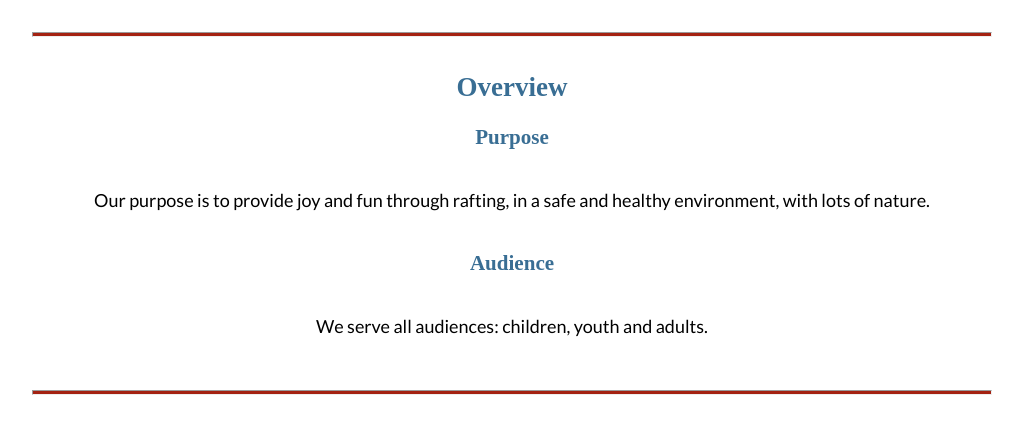
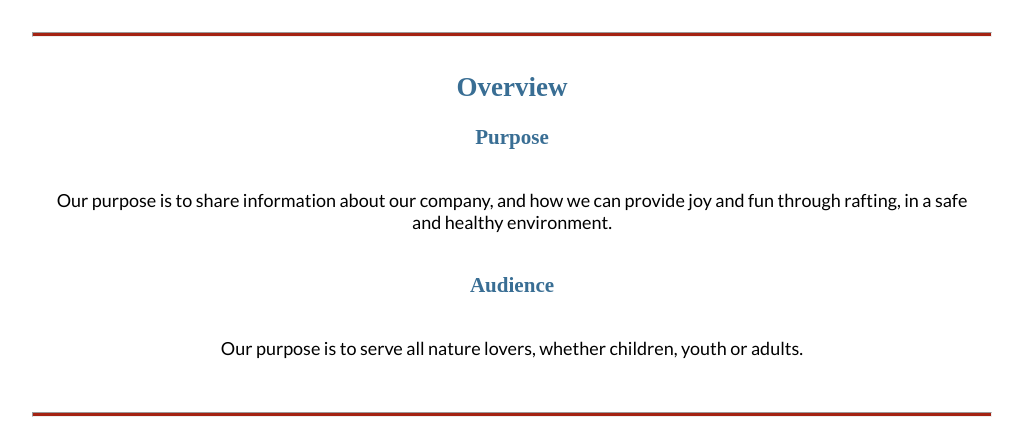
Before and after one commit to guirro/wdd130new, a plain HTML site: page wwr/site-plan-rafting.html in a window 1280 px wide. Shown: the part 308-735 px from the top of the page, without its empty margins (128-1151 px from the left). Drawn offline with Linux system fonts and the light colour scheme; a web font is replaced by a local one.

Commit message:
Nova página empresa rafting

```diff
--- a/wwr/site-plan-rafting.html
+++ b/wwr/site-plan-rafting.html
@@ -1,4 +1,3 @@
-
 <!DOCTYPE html>
 <html lang="en-us">
 
@@ -20,11 +19,12 @@
         <hr />
         <h2>Overview</h2>
         <h3>Purpose</h3>
-    <p>Our purpose is to provide joy and fun through rafting, in a safe and healthy environment, with lots of nature.</p>
+        <p>Our purpose is to share information about our company, and how we can provide joy and fun through rafting, in
+            a safe and healthy environment.</p>
         <!-- change this -->
 
         <h3>Audience</h3>
-    <p>We serve all audiences: children, youth and adults.</p>
+        <p>Our purpose is to serve all nature lovers, whether children, youth or adults.</p>
         <!-- change this -->
 
         <hr />
```
Lines whose indentation alone changed are shown as unchanged.
